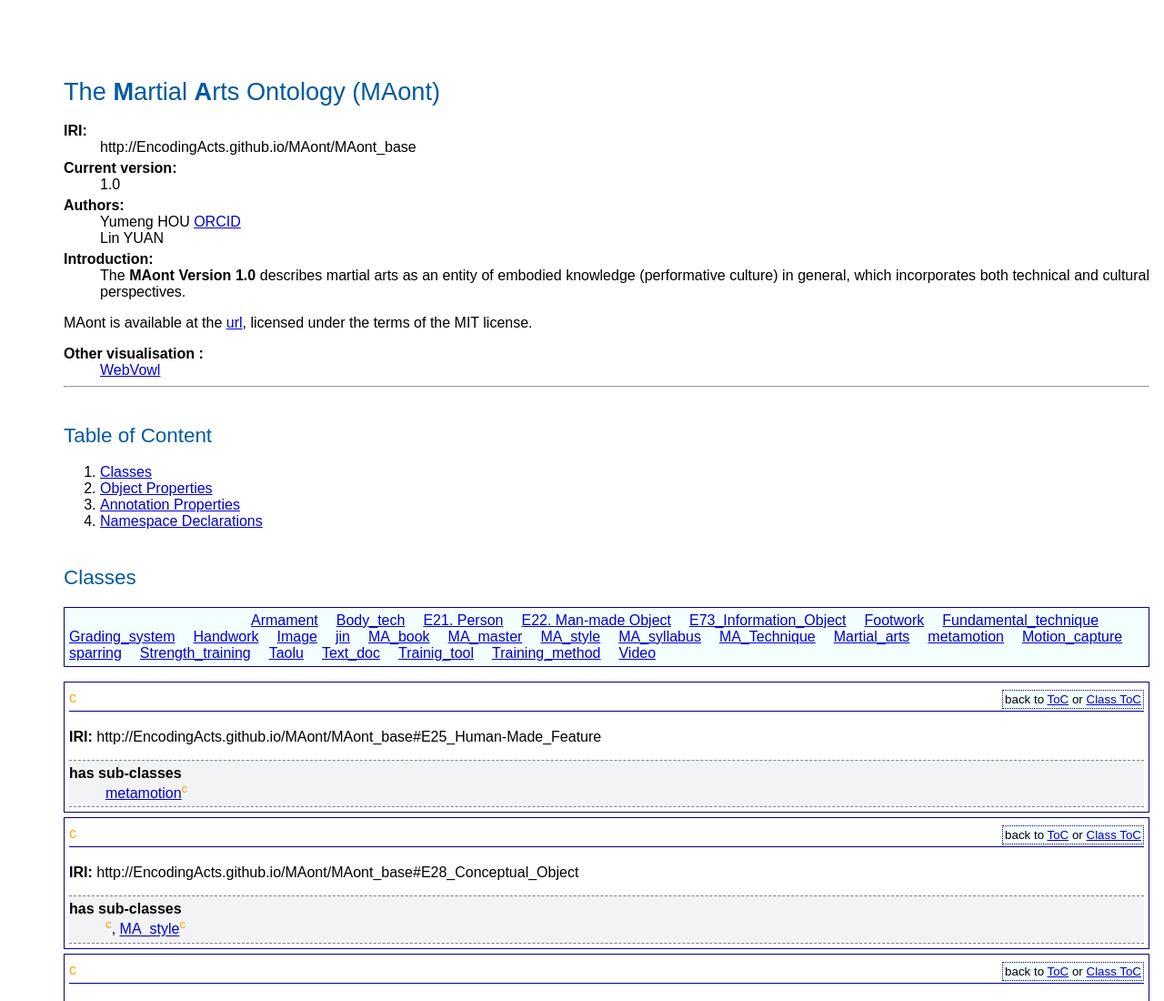
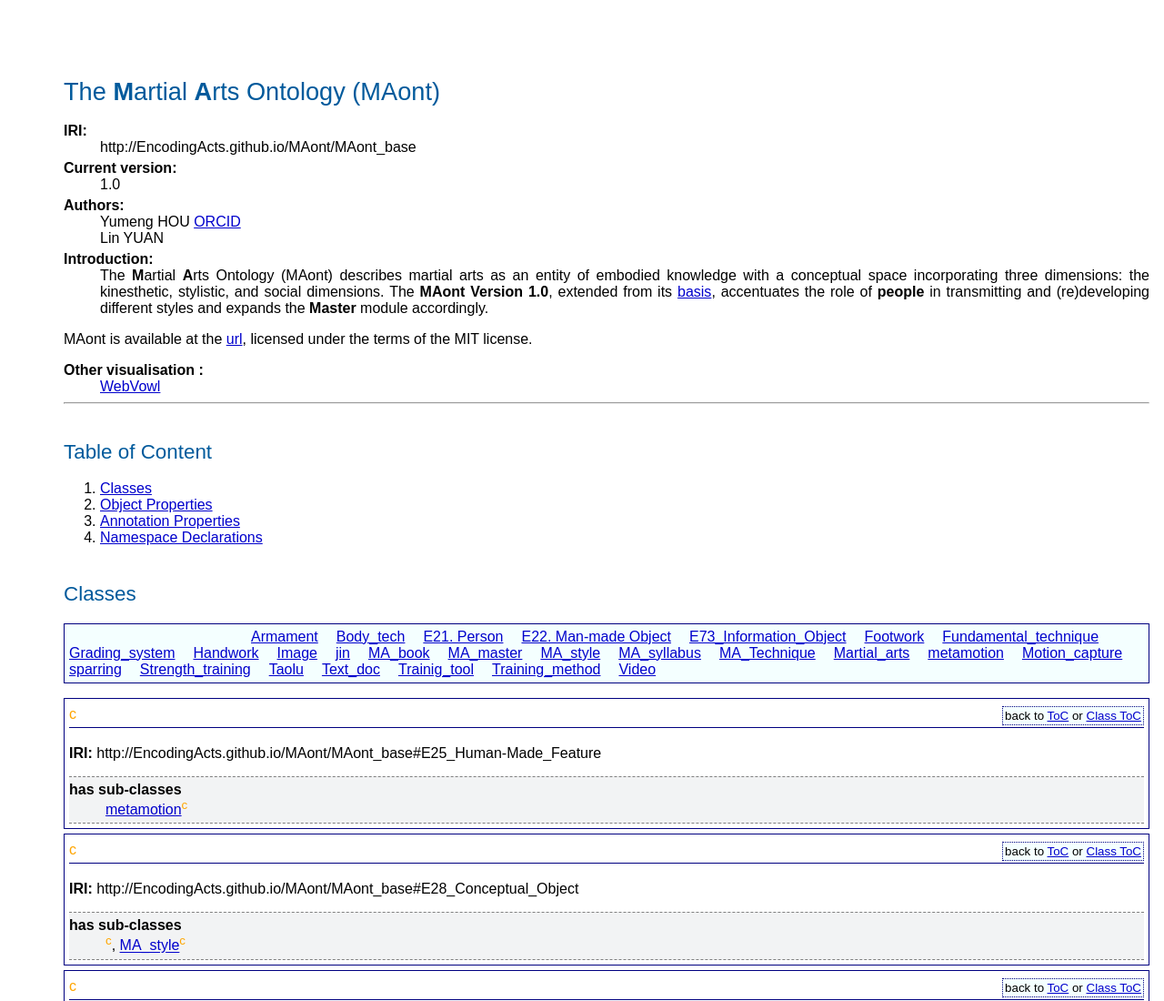
Before and after one commit to EncodingActs/EncodingActs.github.io, a plain HTML site: page doc/MAont/extract.html in a window 1280 px wide. Shown: the top 1100 px of the page at 91% size. Drawn offline with Linux system fonts and the light colour scheme.

Commit message:
Update extract.html

```diff
--- a/doc/MAont/extract.html
+++ b/doc/MAont/extract.html
@@ -29,7 +29,7 @@
 		<dl><dt>Authors:</dt>
 			<dd>Yumeng HOU <a href="https://orcid.org/0000-0002-7908-0693" target="_blank">ORCID</a></dd>
 			<dd>Lin YUAN</dd></dl>
-		<dl><dt>Introduction:</dt><dd>The <b>MAont Version 1.0</b> describes martial arts as an entity of embodied knowledge (performative culture) in general, which incorporates both technical and cultural perspectives.</dd></dl>
+		<dl><dt>Introduction:</dt><dd>The <b>M</b>artial <b>A</b>rts Ontology (MAont) describes martial arts as an entity of embodied knowledge with a conceptual space incorporating three dimensions: the kinesthetic, stylistic, and social dimensions. The <b>MAont Version 1.0</b>, extended from its <a href="https://github.com/renie26/ont" target="_blank">basis</a>, accentuates the role of <b>people</b> in transmitting and (re)developing different styles and expands the <b>Master</b> module accordingly.</dd></dl>
 		<div class="copyright"><p>MAont is available at the <a href="http://www.purl.org/ma2kg/git">url</a>, licensed under the terms of the MIT license. </p>
 
 		<dl><dt>Other visualisation
```
